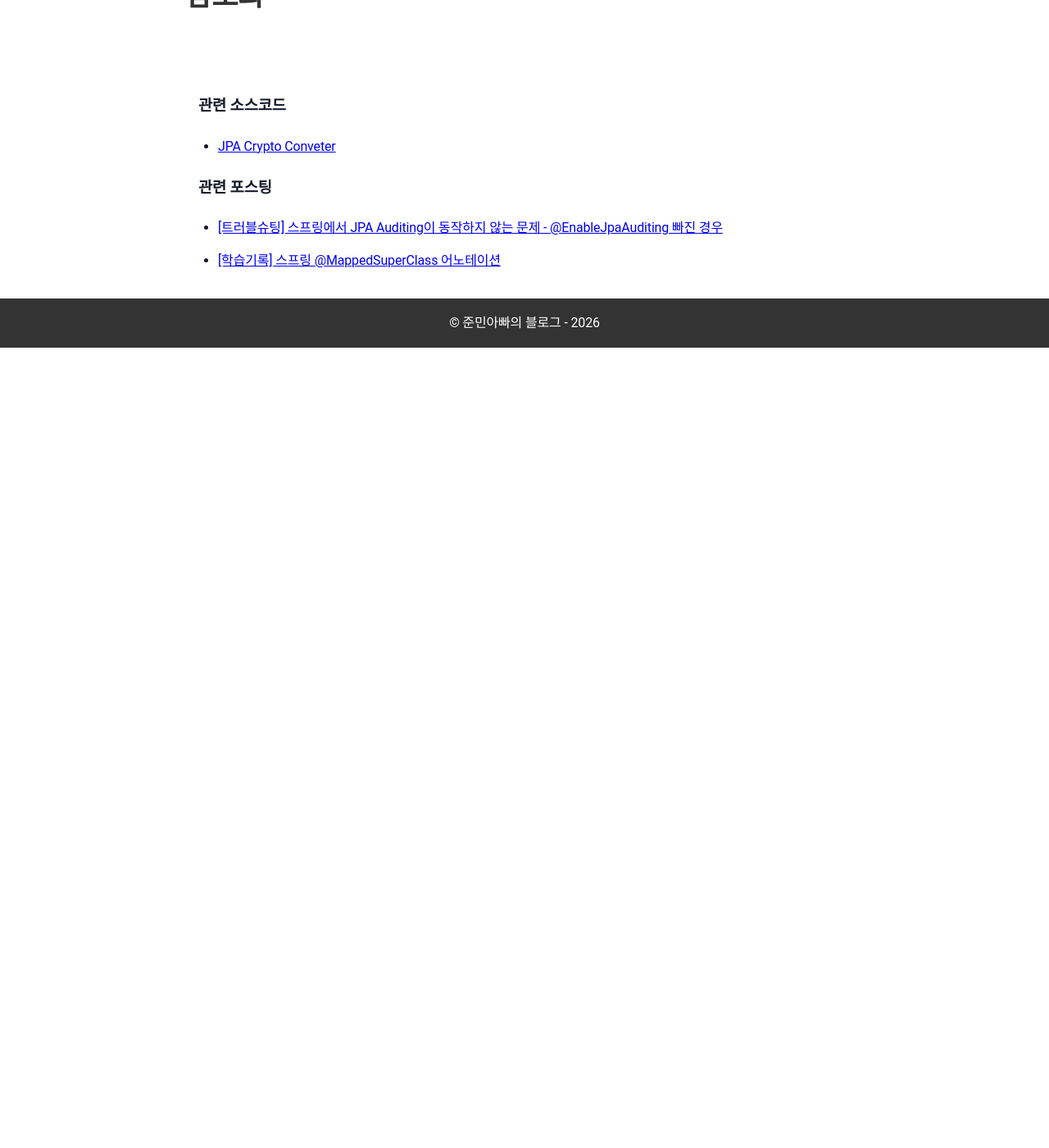
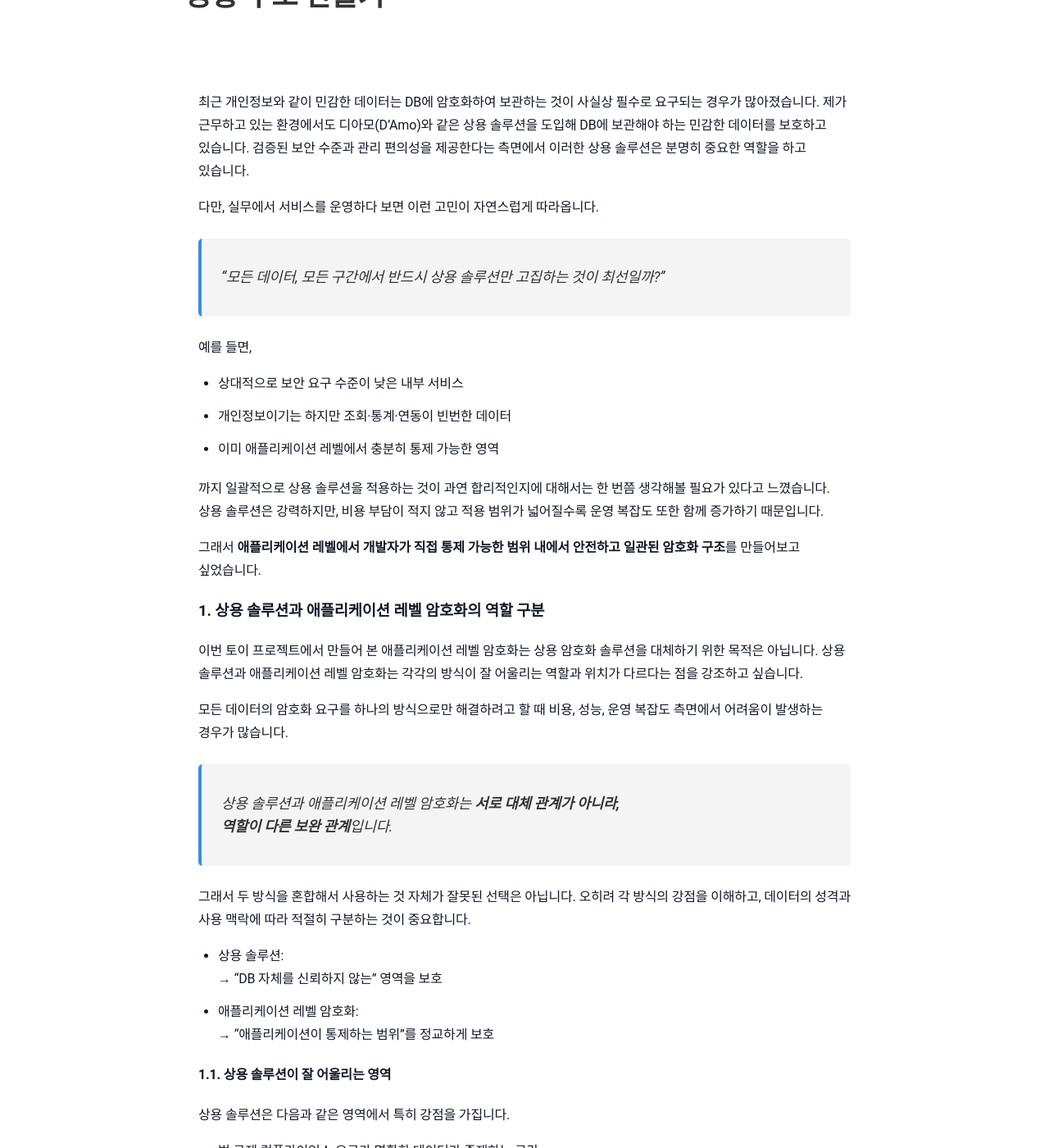
Before and after one commit to sanghoon-lee/sanghoon-lee.github.io, a Jekyll site: the page built from _posts/2026-01-24-JPACryptoConverter.md, in a window 1280 px wide and 1400 px high, scrolled down 270 px. Shown: the whole window at 82% size. Built offline with Jekyll 4.4.1, drawn with Linux system fonts in a browser that asks for light colours; nearby versions of some CDN libraries; comment, search, counter and statistics services are not loaded; before the commit the page ends 900 px from its top, so only the background shows below that; some of the changed text lies outside the part shown.

Commit message:
JPA Crypto Converter 토이프로젝트 포스팅 추가

```diff
--- a/_posts/2026-01-24-JPACryptoConverter.md
+++ b/_posts/2026-01-24-JPACryptoConverter.md
@@ -1,9 +1,69 @@
 ---
 layout: post
-title: "[토이프로젝트] JPA Crypto Converter를 활용한 DB 컬럼 암호화"
+title: "[토이 프로젝트] JPA Attribute Converter로 컬럼 암호화 공통 구조 만들기"
 date: 2026-01-24
 categories: 토이프로젝트
 ---
+
+최근 개인정보와 같이 민감한 데이터는 DB에 암호화하여 보관하는 것이 사실상 필수로 요구되는 경우가 많아졌습니다. 제가 근무하고 있는 환경에서도 디아모(D'Amo)와 같은 상용 솔루션을 도입해 DB에 보관해야 하는 민감한 데이터를 보호하고 있습니다. 검증된 보안 수준과 관리 편의성을 제공한다는 측면에서 이러한 상용 솔루션은 분명히 중요한 역할을 하고 있습니다.
+
+다만, 실무에서 서비스를 운영하다 보면 이런 고민이 자연스럽게 따라옵니다.
+
+> “모든 데이터, 모든 구간에서 반드시 상용 솔루션만 고집하는 것이 최선일까?”
+
+예를 들면,
+
+* 상대적으로 보안 요구 수준이 낮은 내부 서비스
+* 개인정보이기는 하지만 조회·통계·연동이 빈번한 데이터
+* 이미 애플리케이션 레벨에서 충분히 통제 가능한 영역
+
+까지 일괄적으로 상용 솔루션을 적용하는 것이 과연 합리적인지에 대해서는 한 번쯤 생각해볼 필요가 있다고 느꼈습니다. 상용 솔루션은 강력하지만, 비용 부담이 적지 않고 적용 범위가 넓어질수록 운영 복잡도 또한 함께 증가하기 때문입니다.
+
+그래서 **애플리케이션 레벨에서 개발자가 직접 통제 가능한 범위 내에서 안전하고 일관된 암호화 구조**를 만들어보고 싶었습니다.
+
+### 1. 상용 솔루션과 애플리케이션 레벨 암호화의 역할 구분
+
+이번 토이 프로젝트에서 만들어 본 애플리케이션 레벨 암호화는 상용 암호화 솔루션을 대체하기 위한 목적은 아닙니다. 상용 솔루션과 애플리케이션 레벨 암호화는 각각의 방식이 잘 어울리는 역할과 위치가 다르다는 점을 강조하고 싶습니다.
+
+모든 데이터의 암호화 요구를 하나의 방식으로만 해결하려고 할 때 비용, 성능, 운영 복잡도 측면에서 어려움이 발생하는 경우가 많습니다.
+
+> 상용 솔루션과 애플리케이션 레벨 암호화는 **서로 대체 관계가 아니라, <br>역할이 다른 보완 관계**입니다.
+
+그래서 두 방식을 혼합해서 사용하는 것 자체가 잘못된 선택은 아닙니다. 오히려 각 방식의 강점을 이해하고, 데이터의 성격과 사용 맥락에 따라 적절히 구분하는 것이 중요합니다.
+
+* 상용 솔루션: <br>→ “DB 자체를 신뢰하지 않는” 영역을 보호
+* 애플리케이션 레벨 암호화:<br>→ “애플리케이션이 통제하는 범위”를 정교하게 보호
+
+#### 1.1. 상용 솔루션이 잘 어울리는 영역
+
+상용 솔루션은 다음과 같은 영역에서 특히 강점을 가집니다.
+
+* 법·규제·컴플라이언스 요구가 명확한 데이터가 존재하는 구간
+* DB 관리자(DBA) 권한에서도 보호되어야 하는 데이터가 존재하는 구간
+* 키 관리, 접근 통제, 감사 로그가 중요한 구간
+* 시스템 전반에 걸쳐 일관된 정책 적용이 필요한 구간
+
+즉, 보안 그 자체가 최우선 가치인 영역에서는 상용 솔루션을 사용하는 것이 사실상 정답에 가깝습니다. 이러한 영역에서는
+애플리케이션 개발자가 직접 암호화 로직을 구현하는 것보다,
+검증된 솔루션을 사용하는 것이 훨씬 안전하고 합리적이기 때문입니다.
+
+#### 1.2. 애플리케이션 레벨 암호화가 어울리는 영역
+
+반면, 모든 데이터가 동일한 수준의 보안 요구를 가지는 것은 아닙니다. 실무에서는 다음과 같은 영역도 자주 마주치게 됩니다.
+
+* 내부 시스템 간 연동이 빈번한 데이터가 존재하는 구간
+* 조회, 통계, 가공 로직이 중요한 데이터가 존재하는 구간
+* 애플리케이션 레벨에서 접근 통제가 이미 충분히 이루어지는 구간
+* 외부로 데이터가 노출되지 않는 구간
+
+이러한 경우까지 상용 솔루션을 일괄 적용하면, 다음과 같은 문제가 발생할 수 있습니다.
+
+* 성능 저하 및 쿼리 제약
+* 불필요한 비용 증가
+* 운영 및 장애 대응 복잡도 증가
+* 개발 생산성 저하
+
+이 지점에서는 애플리케이션 레벨 암호화가 하나의 현실적인 선택지가 될 수 있습니다.
 
 
 ### 관련 소스코드
```
